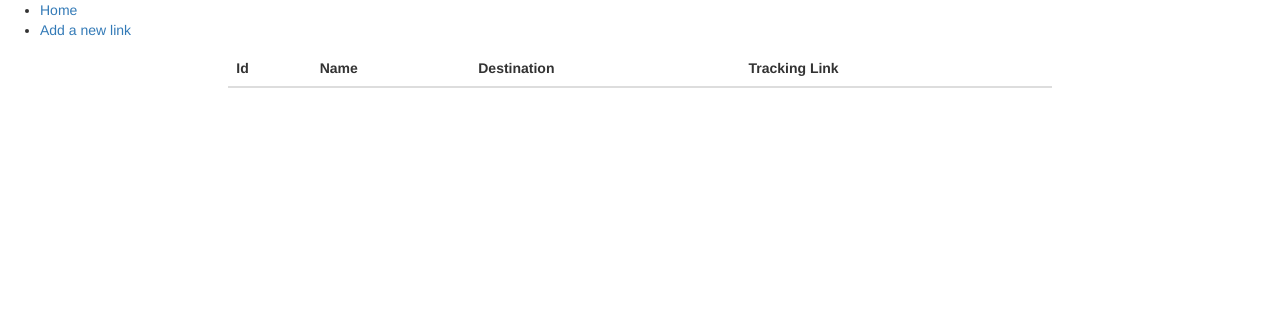
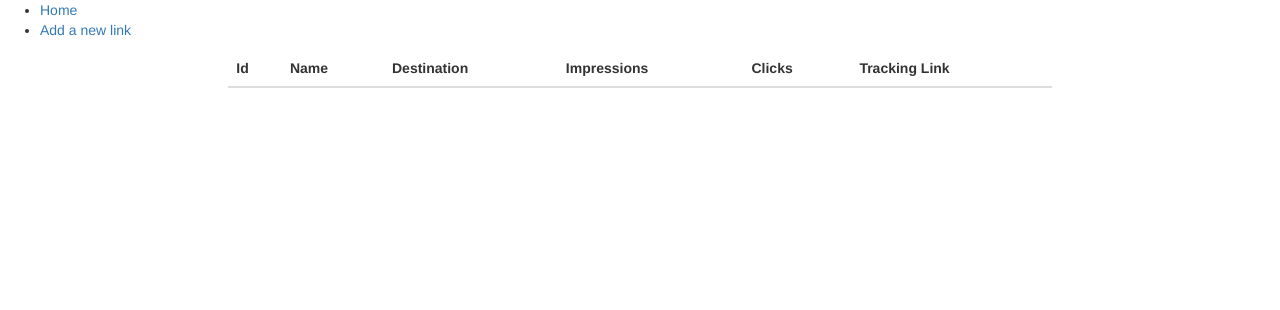
Before and after one commit to convertr/codetest, a Symfony app: template app/Resources/views/default/index.html.twig in a window 1280 px wide. Shown: the top 310 px of the page. Run offline with Twig, Linux system fonts and the light colour scheme; the template is opened without the code that fills it, so the values that code supplies are empty; some libraries are stand-ins or nearby versions.

Commit message:
Add stats

```diff
--- a/app/Resources/views/default/index.html.twig
+++ b/app/Resources/views/default/index.html.twig
@@ -7,6 +7,8 @@
                 <th>Id</th>
                 <th>Name</th>
                 <th>Destination</th>
+                <th>Impressions</th>
+                <th>Clicks</th>
                 <th>Tracking Link</th>
             </tr>
         </thead>
@@ -16,6 +18,8 @@
                     <td>{{ link.id }}</td>
                     <td>{{ link.name }}</td>
                     <td>{{ link.destination }}</td>
+                    <td>{{ stats[link.id].impressions|default(0) }}</td>
+                    <td>{{ stats[link.id].clicks|default(0) }}</td>
                     <td>
                         <a href="http://codetest.dev/click?linkId={{ link.id }}">
                         <pre>http://codetest.dev/click?linkId={{ link.id }}</pre>
```
Also changed, not shown: src/AppBundle/Controller/DefaultController.php (+16 -1 lines).
